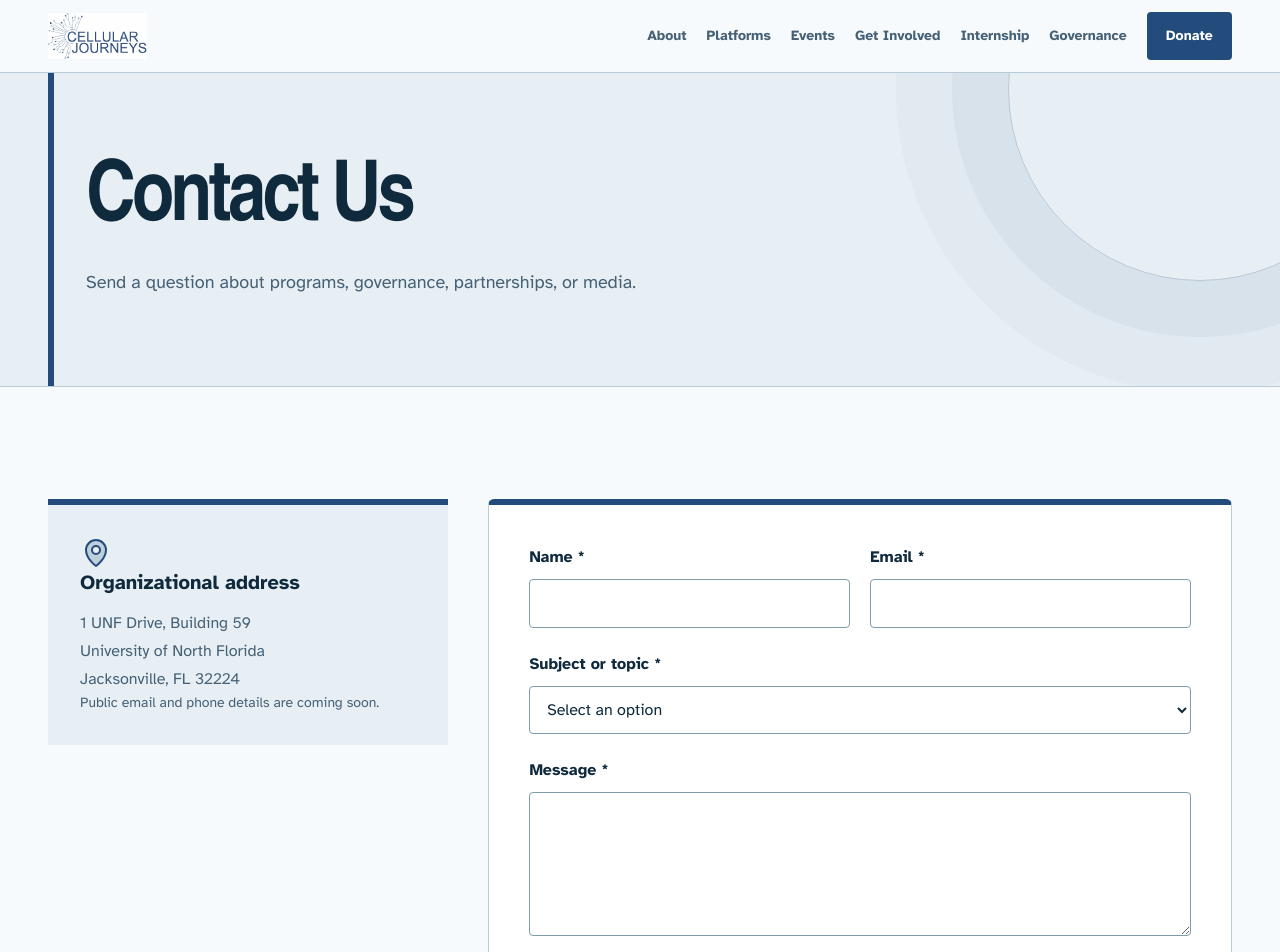
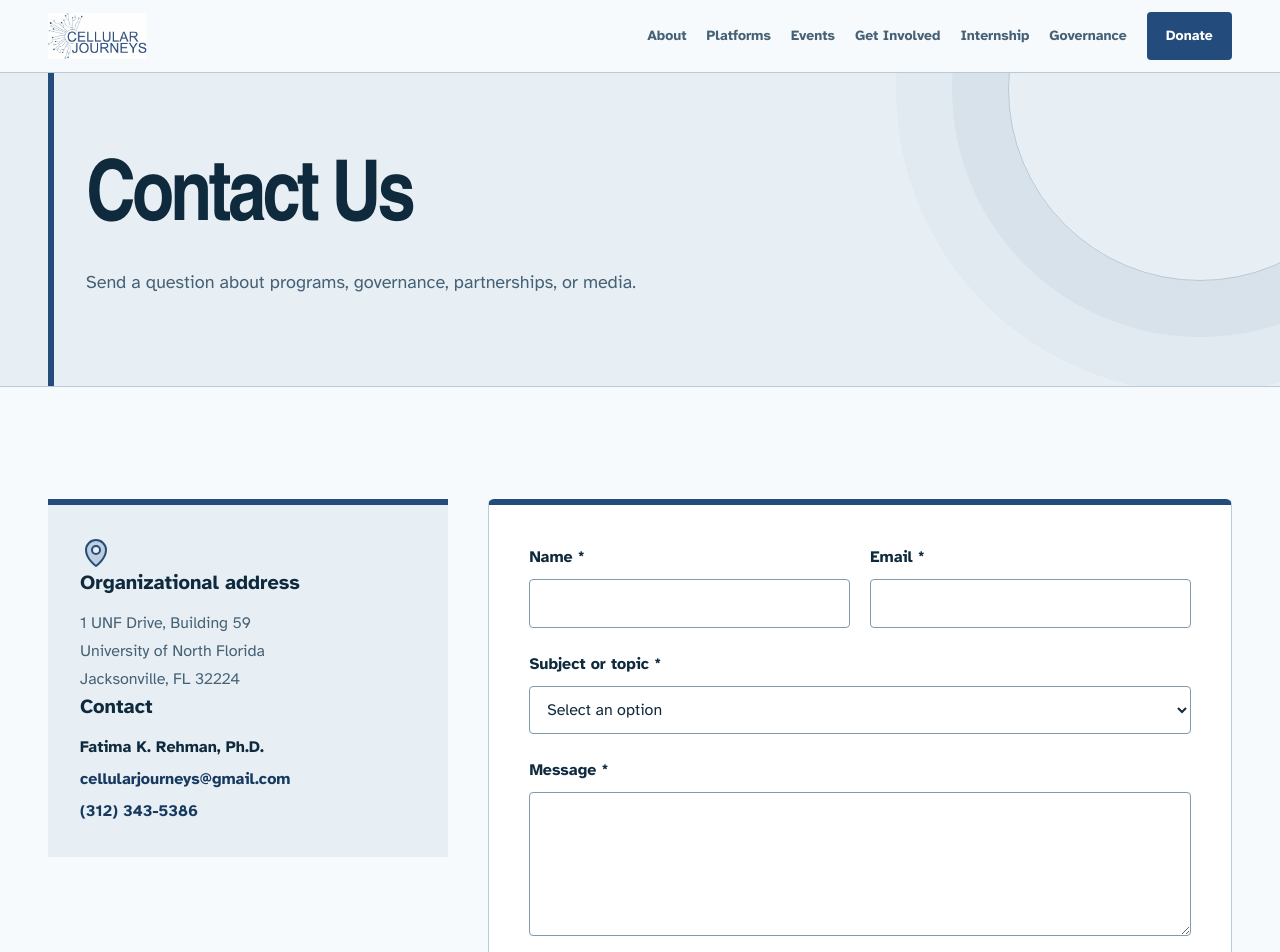
Before and after one commit to RayanSiraj/cellularjourneys, a React (Vite) app: page /contact in a window 1280 px wide. Shown: the top 952 px of the page. Built offline with nearby package versions, Linux system fonts and the light colour scheme.

Commit message:
Add contact details, 2025 doc labels, Governance reorder, board jump link

```diff
--- a/src/data/content.ts
+++ b/src/data/content.ts
@@ -158,11 +158,11 @@ export type DocumentItem = {
 export const documentLibrary: Record<string, DocumentItem[]> = {
   Governance: [
     { name: "Bylaws", href: "/docs/cellular-journeys-bylaws.pdf" },
-    { name: "Florida Annual Report", href: "/docs/florida-annual-report-2026.pdf" },
+    { name: "2025 Florida Annual Report", href: "/docs/florida-annual-report-2026.pdf" },
   ],
   Financials: [
     { name: "IRS Tax-Exempt Status Confirmation", href: "/docs/irs-tax-exempt-status.pdf" },
-    { name: "Annual Financial Report", href: "/docs/annual-financial-summary-2025.pdf" },
+    { name: "2025 Annual Financial Report", href: "/docs/annual-financial-summary-2025.pdf" },
   ],
   Policies: [
     { name: "Certificate of Liability Insurance", href: "/docs/certificate-of-liability-insurance.pdf" },
--- a/src/pages/AboutPage.tsx
+++ b/src/pages/AboutPage.tsx
@@ -1,3 +1,4 @@
+import { ArrowDown } from "@phosphor-icons/react";
 import { Link } from "react-router-dom";
 import {
   Callout,
@@ -26,6 +27,15 @@ export function AboutPage() {
 
       <section className="page-shell section">
         <SectionHeading title="Who We Are" />
+        <p className="mt-4">
+          <a
+            className="brand-link inline-flex items-center gap-1 font-bold"
+            href="#board-of-directors"
+          >
+            Meet our Board of Directors
+            <ArrowDown size={16} aria-hidden />
+          </a>
+        </p>
         <div className="mt-7 max-w-4xl space-y-5 text-lg leading-8 text-muted">
           <p>
             Cellular Journeys is a nonprofit organization dedicated to
@@ -99,7 +109,10 @@ export function AboutPage() {
         </div>
       </section>
 
-      <section className="border-y border-[var(--line)] bg-[var(--surface-soft)]">
+      <section
+        id="board-of-directors"
+        className="scroll-mt-24 border-y border-[var(--line)] bg-[var(--surface-soft)]"
+      >
         <div className="page-shell section">
           <SectionHeading
             title="Board of Directors"
--- a/src/pages/ContactPage.tsx
+++ b/src/pages/ContactPage.tsx
@@ -34,10 +34,20 @@ export function ContactPage() {
             <br />
             Jacksonville, FL 32224
           </address>
-          {/* TODO(client): provide the public contact email and phone number. */}
-          <p className="mt-6 text-sm text-muted">
-            Public email and phone details are coming soon.
-          </p>
+          <h2 className="mt-6 text-xl font-bold">Contact</h2>
+          <div className="mt-3 grid gap-1 leading-7 text-muted">
+            <p className="font-bold text-[var(--ink)]">Fatima K. Rehman, Ph.D.</p>
+            <p>
+              <a className="brand-link font-bold" href="mailto:cellularjourneys@gmail.com">
+                cellularjourneys@gmail.com
+              </a>
+            </p>
+            <p>
+              <a className="brand-link font-bold" href="tel:+13123435386">
+                (312) 343-5386
+              </a>
+            </p>
+          </div>
         </aside>
         <div className="form-section">
           <SecureForm formName="contact" submitLabel="Send message">
--- a/src/pages/GovernancePage.tsx
+++ b/src/pages/GovernancePage.tsx
@@ -51,23 +51,6 @@ export function GovernancePage() {
         title="Governance & Transparency"
         intro="Cellular Journeys is committed to accountability, responsible stewardship, accurate information, and ethical decision-making."
       />
-
-      <section className="page-shell section">
-        <SectionHeading title="Our Commitment to Accountability" />
-        <div className="mt-8 grid gap-4 sm:grid-cols-2 lg:grid-cols-3">
-          {accountability.map((item) => (
-            <div className="accountability-item" key={item}>
-              <ShieldCheck
-                size={25}
-                weight="duotone"
-                className="shrink-0 text-[var(--brand)]"
-                aria-hidden
-              />
-              <p className="font-bold leading-6">{item}</p>
-            </div>
-          ))}
-        </div>
-      </section>
 
       <section className="border-y border-[var(--line)] bg-[var(--surface)]">
         <div className="page-shell section">
@@ -182,6 +165,23 @@ export function GovernancePage() {
       </section>
 
       <section className="page-shell section">
+        <SectionHeading title="Our Commitment to Accountability" />
+        <div className="mt-8 grid gap-4 sm:grid-cols-2 lg:grid-cols-3">
+          {accountability.map((item) => (
+            <div className="accountability-item" key={item}>
+              <ShieldCheck
+                size={25}
+                weight="duotone"
+                className="shrink-0 text-[var(--brand)]"
+                aria-hidden
+              />
+              <p className="font-bold leading-6">{item}</p>
+            </div>
+          ))}
+        </div>
+      </section>
+
+      <section className="page-shell section">
         <div className="surface flex flex-col items-start gap-5 p-7 md:flex-row md:items-center md:justify-between md:p-9">
           <div>
             <h2 className="display text-3xl font-bold">Questions or requests</h2>
```
